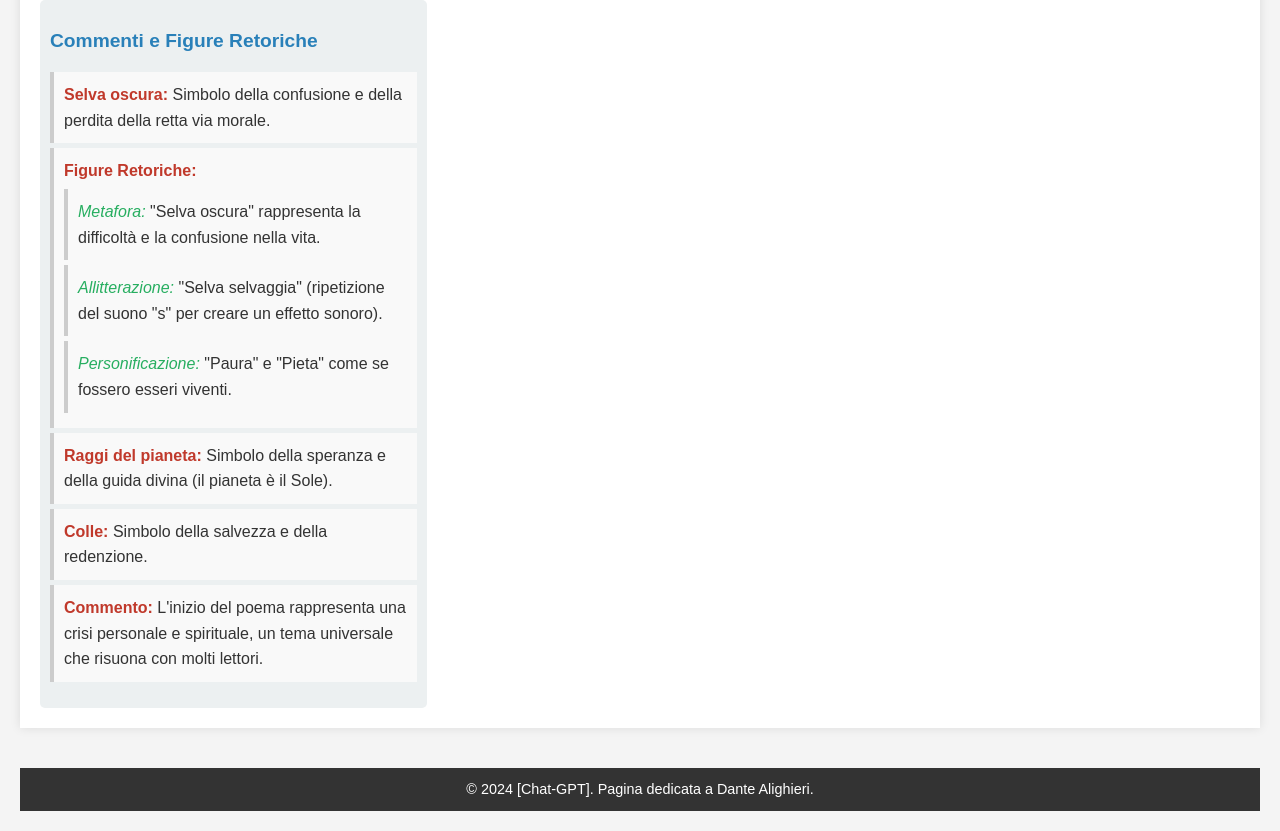
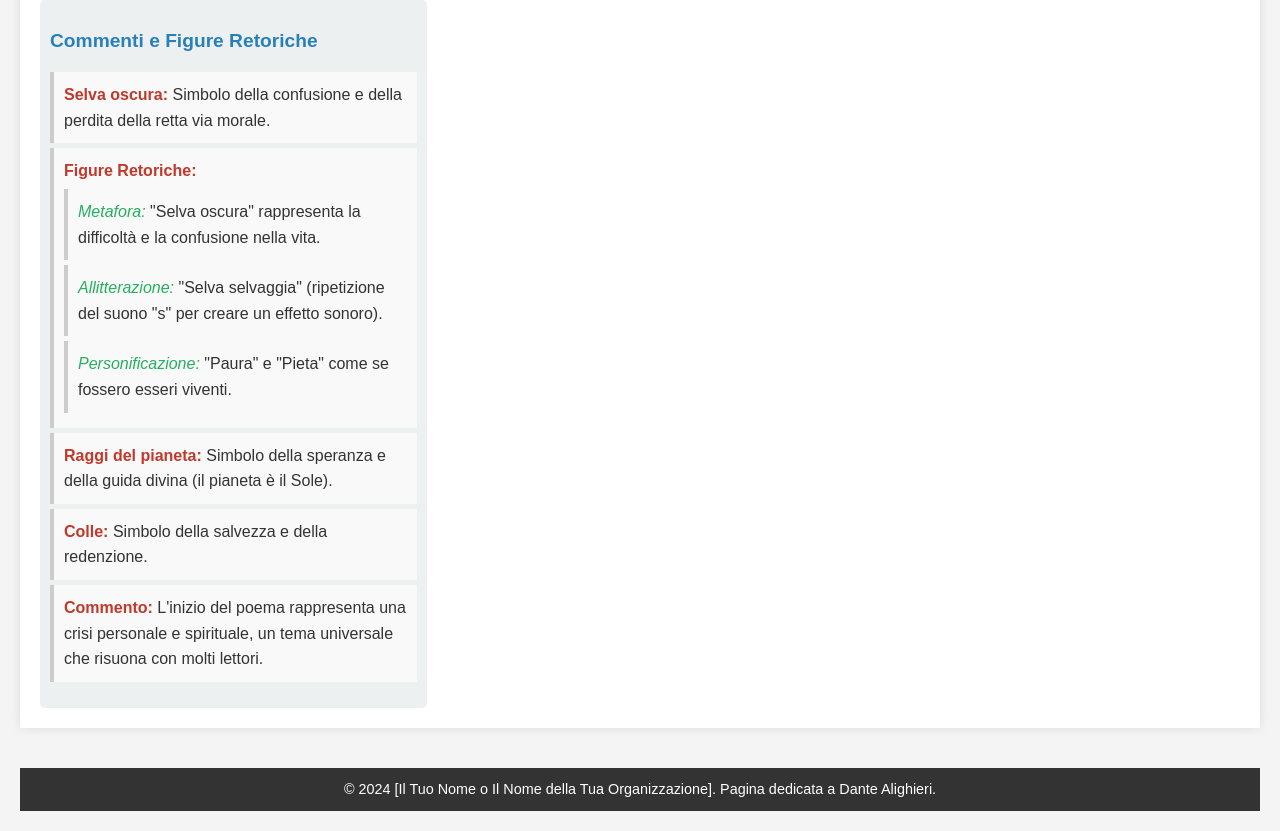
Before and after one commit to Dav1de06/ed-civica, a plain HTML site: page index.html in a window 1280 px wide. Shown: the part 1279-2110 px from the top of the page. Drawn offline with Linux system fonts and the light colour scheme.

Commit message:
Update index.html

```diff
--- a/index.html
+++ b/index.html
@@ -126,7 +126,7 @@
         </div>
     </div>
     <footer>
-        &copy; 2024 [Chat-GPT]. Pagina dedicata a Dante Alighieri.
+        &copy; 2024 [Il Tuo Nome o Il Nome della Tua Organizzazione]. Pagina dedicata a Dante Alighieri.
     </footer>
 </body>
 </html>
```
